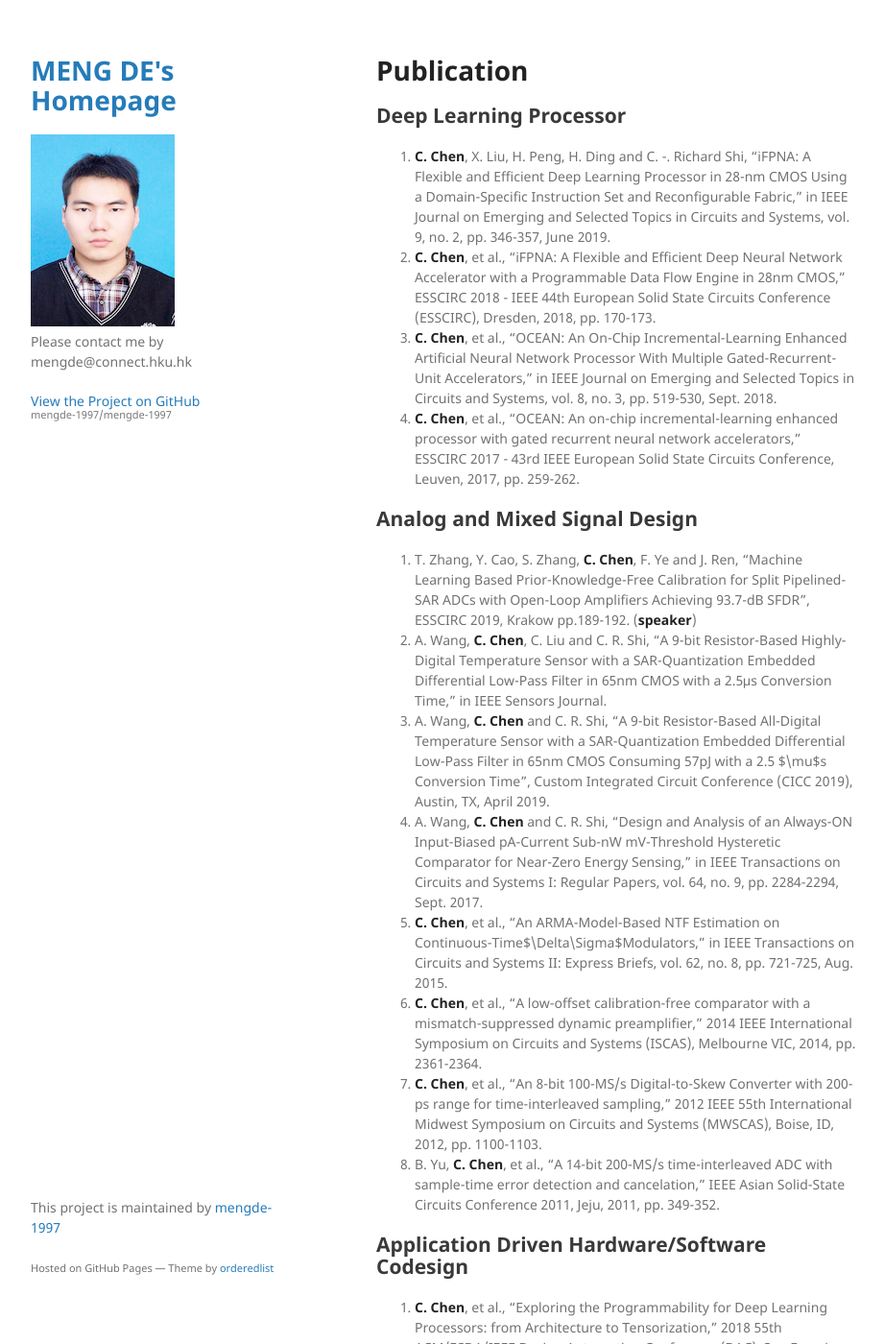
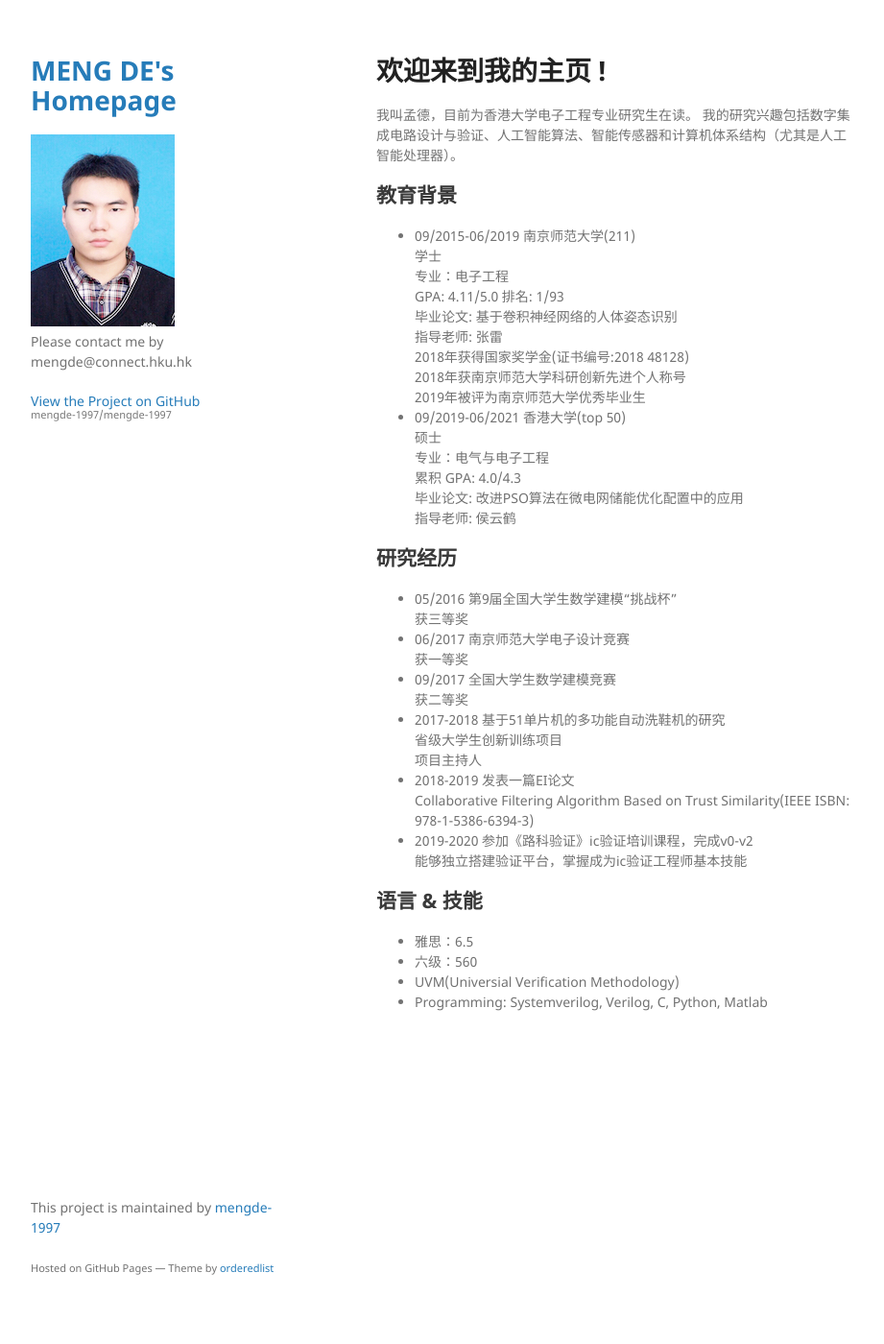
Before and after one commit to mengde-1997/mengde-1997, a Jekyll site: the page built from pub.md, in a window 1280 px wide and 1400 px high. Shown: the whole window at 96% size, without its empty margins (178-1099 px from the left). Built offline with Jekyll 4.4.1, drawn with Linux system fonts in a browser that asks for light colours; our own code applies the rules of GitHub Pages for plain Markdown files; some of the changed text lies outside the part shown.

Commit message:
Update pub.md

```diff
--- a/pub.md
+++ b/pub.md
@@ -2,30 +2,46 @@
 layout: default
 ---
 
-# Publication
-
-## Deep Learning Processor
-
-1. **C. Chen**, X. Liu, H. Peng, H. Ding and C. -. Richard Shi, "iFPNA: A Flexible and Efficient Deep Learning Processor in 28-nm CMOS Using a Domain-Specific Instruction Set and Reconfigurable Fabric," in IEEE Journal on Emerging and Selected Topics in Circuits and Systems, vol. 9, no. 2, pp. 346-357, June 2019.
-1. **C. Chen**, et al., "iFPNA: A Flexible and Efficient Deep Neural Network Accelerator with a Programmable Data Flow Engine in 28nm CMOS," ESSCIRC 2018 - IEEE 44th European Solid State Circuits Conference (ESSCIRC), Dresden, 2018, pp. 170-173.
-1. **C. Chen**, et al., "OCEAN: An On-Chip Incremental-Learning Enhanced Artificial Neural Network Processor With Multiple Gated-Recurrent-Unit Accelerators," in IEEE Journal on Emerging and Selected Topics in Circuits and Systems, vol. 8, no. 3, pp. 519-530, Sept. 2018.
-1. **C. Chen**, et al., "OCEAN: An on-chip incremental-learning enhanced processor with gated recurrent neural network accelerators," ESSCIRC 2017 - 43rd IEEE European Solid State Circuits Conference, Leuven, 2017, pp. 259-262.
-
-## Analog and Mixed Signal Design
-
-1. T. Zhang, Y. Cao, S. Zhang, **C. Chen**, F. Ye and J. Ren, "Machine Learning Based Prior-Knowledge-Free Calibration for Split Pipelined-SAR ADCs with Open-Loop Amplifiers Achieving 93.7-dB SFDR",  ESSCIRC 2019, Krakow pp.189-192. (**speaker**)
-1. A. Wang, **C. Chen**, C. Liu and C. R. Shi, "A 9-bit Resistor-Based Highly-Digital Temperature Sensor with a SAR-Quantization Embedded Differential Low-Pass Filter in 65nm CMOS with a 2.5μs Conversion Time," in IEEE Sensors Journal.
-1. A. Wang, **C. Chen** and C. R. Shi, "A 9-bit Resistor-Based All-Digital Temperature Sensor with a SAR-Quantization Embedded Differential Low-Pass Filter in 65nm CMOS Consuming 57pJ with a 2.5 $\mu$s Conversion Time", Custom Integrated Circuit Conference (CICC 2019), Austin, TX, April 2019.
-1. A. Wang, **C. Chen** and C. R. Shi, "Design and Analysis of an Always-ON Input-Biased pA-Current Sub-nW mV-Threshold Hysteretic Comparator for Near-Zero Energy Sensing," in IEEE Transactions on Circuits and Systems I: Regular Papers, vol. 64, no. 9, pp. 2284-2294, Sept. 2017.
-1. **C. Chen**, et al., "An ARMA-Model-Based NTF Estimation on Continuous-Time$\Delta\Sigma$Modulators," in IEEE Transactions on Circuits and Systems II: Express Briefs, vol. 62, no. 8, pp. 721-725, Aug. 2015.
-1. **C. Chen**, et al., "A low-offset calibration-free comparator with a mismatch-suppressed dynamic preamplifier," 2014 IEEE International Symposium on Circuits and Systems (ISCAS), Melbourne VIC, 2014, pp. 2361-2364.
-1. **C. Chen**, et al., "An 8-bit 100-MS/s Digital-to-Skew Converter with 200-ps range for time-interleaved sampling," 2012 IEEE 55th International Midwest Symposium on Circuits and Systems (MWSCAS), Boise, ID, 2012, pp. 1100-1103.
-1. B. Yu, **C. Chen**, et al., "A 14-bit 200-MS/s time-interleaved ADC with sample-time error detection and cancelation," IEEE Asian Solid-State Circuits Conference 2011, Jeju, 2011, pp. 349-352.
+# 欢迎来到我的主页 !
+我叫孟德，目前为香港大学电子工程专业研究生在读。
+我的研究兴趣包括数字集成电路设计与验证、人工智能算法、智能传感器和计算机体系结构（尤其是人工智能处理器）。
 
 
-## Application Driven Hardware/Software Codesign
+## 教育背景
+* 09/2015-06/2019  南京师范大学(211)<br />
+  学士<br />
+  专业：电子工程<br />
+  GPA: 4.11/5.0    排名: 1/93<br />
+  毕业论文: 基于卷积神经网络的人体姿态识别<br />
+  指导老师: 张雷<br />
+  2018年获得国家奖学金(证书编号:2018 48128)<br />
+  2018年获南京师范大学科研创新先进个人称号<br />
+  2019年被评为南京师范大学优秀毕业生<br />
+* 09/2019-06/2021 香港大学(top 50)<br />
+  硕士<br />
+  专业：电气与电子工程<br />
+  累积 GPA: 4.0/4.3<br />
+  毕业论文: 改进PSO算法在微电网储能优化配置中的应用 <br />
+  指导老师: 侯云鹤<br />
 
-1. **C. Chen**, et al., "Exploring the Programmability for Deep Learning Processors: from Architecture to Tensorization," 2018 55th ACM/ESDA/IEEE Design Automation Conference (DAC), San Francisco, CA, 2018, pp. 1-6.
-1. S. Liu, H. Zhu, **C. Chen**, L. Zhang and C. -J. Richard Shi, "XNORAM: An Efficient Computing-in-Memory Architecture for Binary Convolutional Neural Networks with Flexible Dataflow Mapping," 2020 2nd IEEE International Conference on Artificial Intelligence Circuits and Systems (AICAS), Genova, Italy, 2020, pp. 21-25.
+## 研究经历
+* 05/2016    第9届全国大学生数学建模“挑战杯”<br />
+  获三等奖<br />
+* 06/2017    南京师范大学电子设计竞赛<br />
+  获一等奖<br />
+* 09/2017    全国大学生数学建模竞赛<br />
+  获二等奖<br />
+* 2017-2018  基于51单片机的多功能自动洗鞋机的研究<br />
+  省级大学生创新训练项目<br />
+  项目主持人<br />
+* 2018-2019  发表一篇EI论文<br />
+  Collaborative Filtering Algorithm Based on Trust Similarity(IEEE ISBN: 978-1-5386-6394-3)<br />
+* 2019-2020 参加《路科验证》ic验证培训课程，完成v0-v2<br />
+  能够独立搭建验证平台，掌握成为ic验证工程师基本技能<br />
 
-[Back to CiH Home](./)
+
+## 语言 & 技能
+* 雅思：6.5<br />
+* 六级：560<br />
+* UVM(Universial Verification Methodology)<br />
+* Programming: Systemverilog, Verilog, C, Python, Matlab<br />
```
